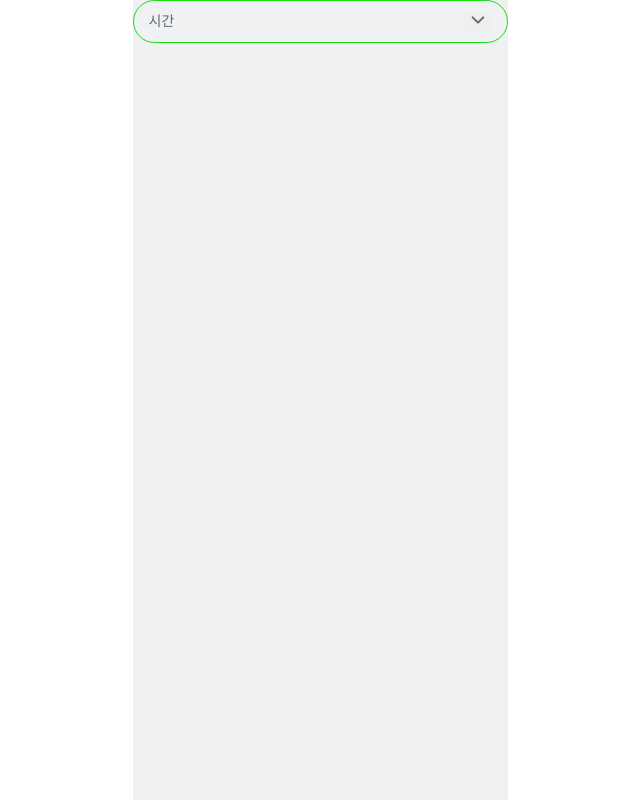
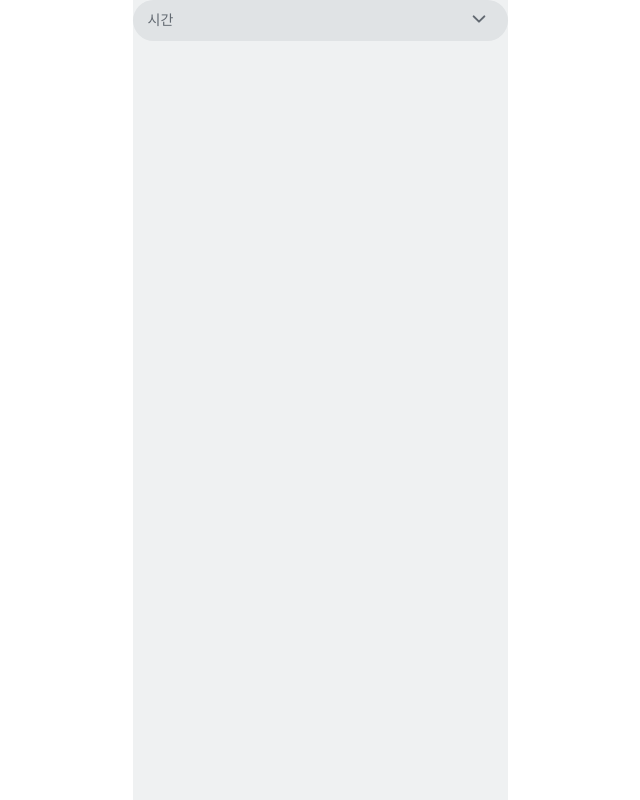
Before and after one commit to minjeoong/35-SOPKATHON-WEB-Team1, a React (Vite) app: page / in a window 1280 px wide. Shown: the whole page, without its empty margins (320-960 px from the left). Built offline with nearby package versions, Linux system fonts and the light colour scheme.

Commit message:
style: 드롭다운 스타일 수정

```diff
--- a/src/assets/svg/IcArrowDown.jsx
+++ b/src/assets/svg/IcArrowDown.jsx
@@ -1,4 +1,3 @@
-import * as React from 'react';
 const SvgIcArrowDown = (props) => (
 	<svg
 		xmlns='http://www.w3.org/2000/svg'
--- a/src/assets/svg/IcArrowUp.jsx
+++ b/src/assets/svg/IcArrowUp.jsx
@@ -1,4 +1,3 @@
-import * as React from 'react';
 const SvgIcArrowUp = (props) => (
 	<svg
 		xmlns='http://www.w3.org/2000/svg'
--- a/src/assets/svg/IcCheckFlled.jsx
+++ b/src/assets/svg/IcCheckFlled.jsx
@@ -1,4 +1,3 @@
-import * as React from 'react';
 const SvgIcCheckFlled = (props) => (
 	<svg
 		xmlns='http://www.w3.org/2000/svg'
--- a/src/components/common/Dropdown/Dropdown.jsx
+++ b/src/components/common/Dropdown/Dropdown.jsx
@@ -2,23 +2,23 @@ import { IcArrowDown, IcArrowUp } from '@/assets/svg';
 import * as S from '@/components/common/Dropdown/Dropdown.style';
 
 const Dropdown = ({
-	label,
 	options = [],
 	isOpen,
 	setIsOpen,
+	isDisabled,
 	onTrigger,
 	selectedValue,
 	placeholder,
 	onSelect,
 }) => {
 	return (
-		<div css={S.wrapper}>
+		<div css={S.wrapper(isDisabled)}>
 			{selectedValue || placeholder}
-			<button onClick={onTrigger}>
+			<button onClick={onTrigger} css={S.svg}>
 				{isOpen ? (
-					<IcArrowUp width={16} height={16} />
+					<IcArrowUp width={16} height={16} css={S.svg} />
 				) : (
-					<IcArrowDown width={16} height={16} />
+					<IcArrowDown width={16} height={16} css={S.svg} />
 				)}
 			</button>
 			{isOpen && (
--- a/src/components/common/Dropdown/Dropdown.style.js
+++ b/src/components/common/Dropdown/Dropdown.style.js
@@ -1,23 +1,24 @@
 import { theme } from '@/styles/theme';
 import { css } from '@emotion/react';
 
-export const wrapper = css`
+export const wrapper = (isDisabled) => css`
 	display: flex;
 
 	width: 100%;
+	/* height: 4rem; */
 
 	justify-content: space-between;
 	align-items: center;
 
-	gap: 4rem;
-
 	padding: 1rem 1.5rem;
 
-	border: 1.5px solid ${theme.colors.green};
+	border: ${isDisabled ? 'none' : `1px solid ${theme.colors.green}`};
 	border-radius: 4rem;
 
 	color: ${theme.colors.gray40};
-	background-color: ${theme.colors.gray10};
+	background-color: ${isDisabled
+		? `${theme.colors.gray20}`
+		: `${theme.colors.gray10}`};
 
 	${theme.fonts.body2}
 `;
@@ -51,3 +52,7 @@ export const item = css`
 
 	${theme.fonts.body2}
 `;
+
+export const svg = css`
+	background: ${theme.colors.gray20};
+`;
--- a/src/pages/MainPage/MainPage.jsx
+++ b/src/pages/MainPage/MainPage.jsx
@@ -6,6 +6,7 @@ import { useState } from 'react';
 const MainPage = () => {
 	const [isOpen, setIsOpen] = useState(false);
 	const [selectedValue, setSelectedValue] = useState('');
+	const [isDisabled, setIsDisabled] = useState(true);
 
 	const handleTrigger = () => {
 		setIsOpen(!isOpen);
@@ -25,6 +26,7 @@ const MainPage = () => {
 				selectedValue={selectedValue}
 				onSelect={handleSelect}
 				placeholder='시간'
+				isDisabled={isDisabled}
 			/>
 		</div>
 	);
```
